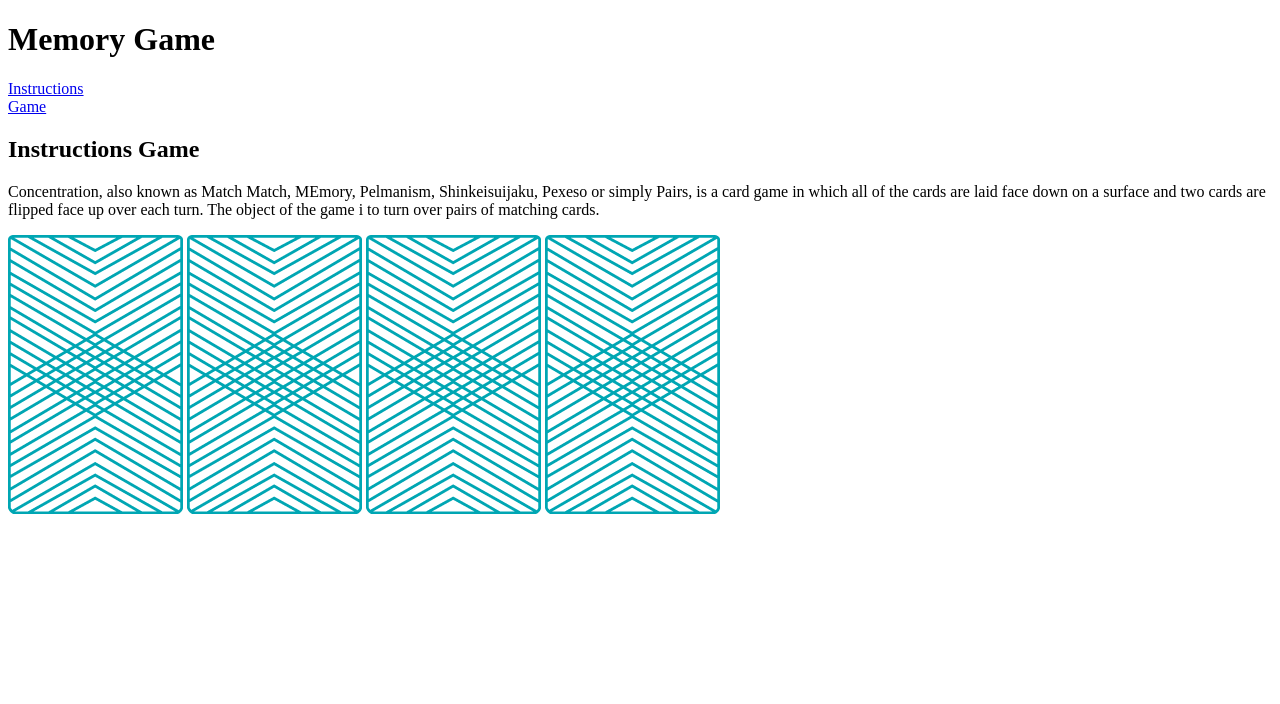
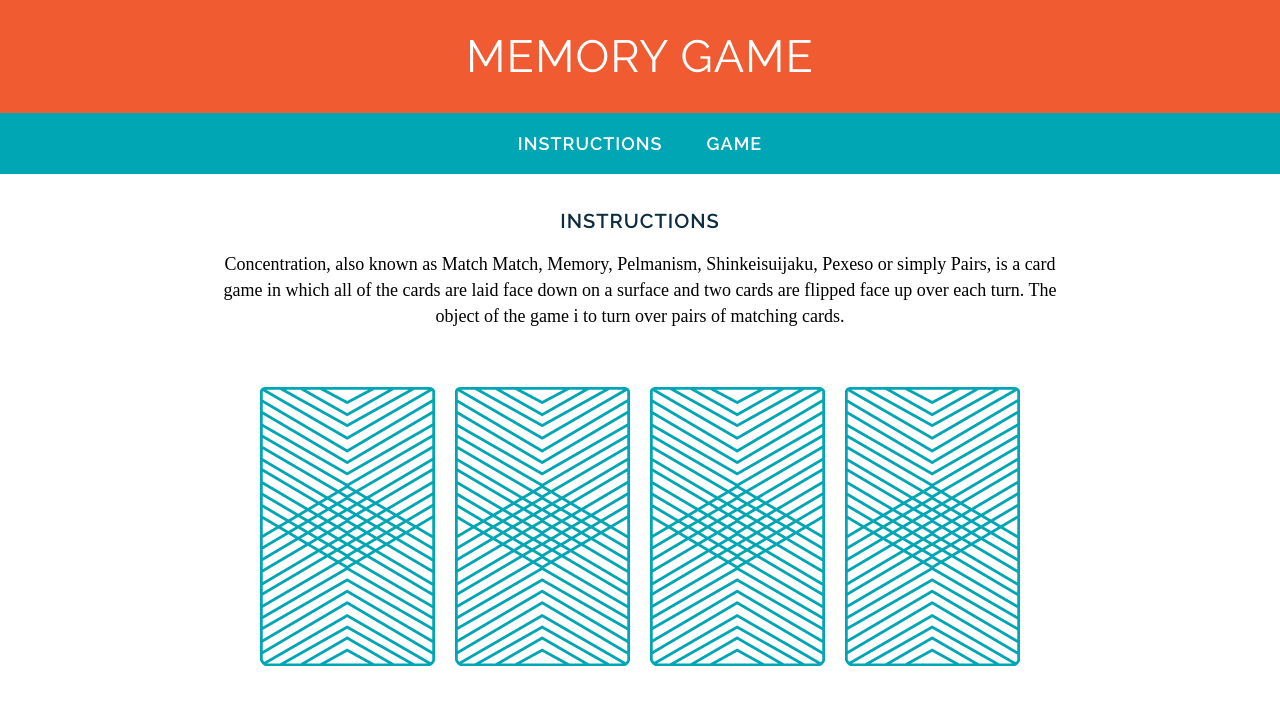
Before and after one commit to swon115/wdi-fundamentals-memorygame, a plain HTML site: page index.html in a window 1280 px wide. Drawn offline with Linux system fonts and the light colour scheme; a web font is replaced by a local one.

Commit message:
update css

```diff
--- a/css/style.css
+++ b/css/style.css
@@ -1,28 +1,65 @@
+header {
+  background-color: #F15B31;
+  color: #ffffff;
+  padding: 30px 20px;
+}
 
 h1 {
 font-family: "Raleway", sans-serif;
-color: #0D2C40;
 letter-spacing: 1px;
 font-weight: 400;
 font-size: 45px;
+margin: 0;
+text-transform: uppercase;
+}
+
+
+
+h2 {
+font-family: "Raleway";
+color: #0d2c40;
+letter-spacing: 1px;
+font-weight: 600;
+font-size: 20px;
+text-transform: uppercase;
 
 }
 
-h2 {
-font-family: "Raleway", sans-serif;
-color: #F15B31;
-letter-spacing: 1px;
-font-weight: 600;
-font-size: 18px;
-}
 p {
-font-family: "Droid Serif", serif;
+font-family: "Droid Serif";
 line-height: 26px;
 font-size: 18px;
 }
 
 body {
 text-align: center;
-text-decoration: none;
-text-transform: uppercase;
+margin: 0;
 }
+
+
+
+nav {
+  background-color: #00a6b3;
+  color: #ffffff;
+  padding: 20px 0;
+}
+a {
+  font-family: "Raleway";
+  color: #ffffff;
+  letter-spacing: 1px;
+  font-weight: 600;
+  font-size: 18px;
+  text-transform: uppercase;
+  text-decoration: none;
+  margin: 0 20px;
+}
+
+main {
+  text-align: center;
+  width: 850px;
+  margin: 35px auto;
+}
+
+img {
+  margin: 40px 8px 0 8px;
+}
--- a/index.html
+++ b/index.html
@@ -3,16 +3,23 @@
 <head>
     <title>Memory Card Game</title>
     <link href="https://fonts.googleapis.com/css?family=Droid+Serif|Raleway:400,500,600,700" rel="stylesheet">
-    <link rel="stylesheet" type="text/css" type="css/style.css">
+    <link rel="stylesheet" type="text/css" href="css/style.css">
 
 </head>
 <body>
+<header>
   <h1>Memory Game</h1>
-  <a href="#">Instructions</a><br>
+</header>
+
+<nav>
+  <a href="#">Instructions</a>
   <a href="#">Game</a>
+</nav>
 
-  <h2>Instructions Game</h2>
-  <p>Concentration, also known as Match Match, MEmory, Pelmanism, Shinkeisuijaku, Pexeso or simply Pairs, is a card game in which all of the cards are laid face down on a surface and two cards are flipped face up over each turn. The object of the game i to turn over pairs of matching cards.</p>
+<main>
+  <h2>Instructions</h2>
+
+  <p>Concentration, also known as Match Match, Memory, Pelmanism, Shinkeisuijaku, Pexeso or simply Pairs, is a card game in which all of the cards are laid face down on a surface and two cards are flipped face up over each turn. The object of the game i to turn over pairs of matching cards.</p>
 
 
   <div>
@@ -21,6 +28,7 @@
   <img src="images/back.png" alt="King of Diamonds">
   <img src="images/back.png" alt="King of Hearts">
   </div>
+</main>
 
 </body>
 </html>
```
